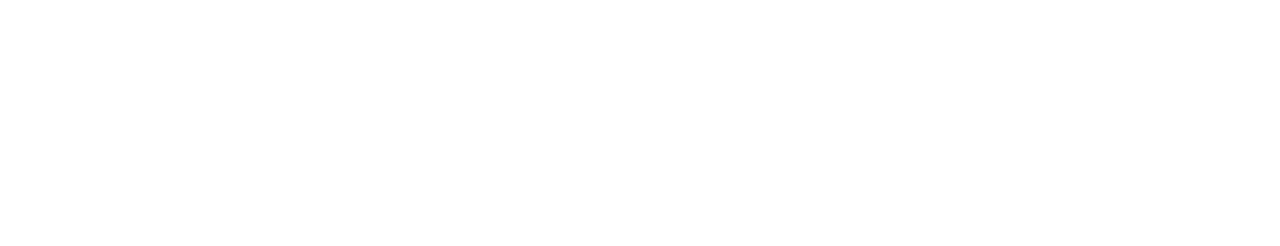
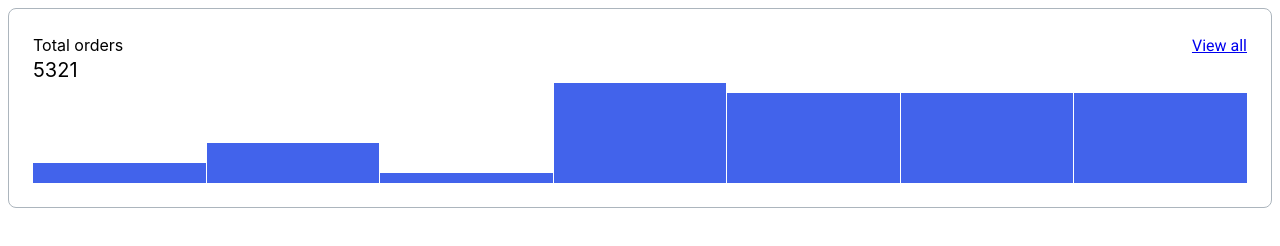
Before and after one commit to js-tasks-ru/htmlcss-20210114_hajoff, a website: page 04-lection2/01-histogram/index.html in a window 1280 px wide. Drawn offline with Linux system fonts and the light colour scheme.

Commit message:
add solution to lection2 - histogram

```diff
--- a/04-lection2/01-histogram/histogram.css
+++ b/04-lection2/01-histogram/histogram.css
@@ -0,0 +1,49 @@
+.histogram p {
+  margin: 0;
+  font-family: Inter;
+  font-style: normal;
+  font-weight: normal;
+  font-size: 16px;
+  line-height: 24px;
+}
+
+.histogram h4 {
+  margin: 0;
+  font-family: Inter;
+  font-style: normal;
+  font-weight: normal;
+  font-size: 20px;
+  line-height: 26px;
+}
+
+
+.histogram {
+  padding: 24px;
+  border: 1px solid #ACB5BD;
+  box-sizing: border-box;
+  border-radius: 8px;
+}
+
+.raw {
+  display: flex;
+  justify-content: space-between;
+}
+
+/* .histagra, .cal {
+  display: flex;
+
+} */
+.container {
+  display: flex;
+  align-items: flex-end;
+}
+
+.histagram__rectangle {
+  width: 100%;
+  margin-right: 1px;
+  background: #4263EB;
+}
+
+.histagram__rectangle:last-child {
+  margin-right: 0;
+}
--- a/04-lection2/01-histogram/index.html
+++ b/04-lection2/01-histogram/index.html
@@ -1,11 +1,34 @@
 <!DOCTYPE html>
 <!-- Страница с гистограммой -->
 <html lang="ru">
+
 <head>
     <link rel="stylesheet" href="../../assets/css/main.css">
     <link rel="stylesheet" href="./histogram.css">
 </head>
+
 <body>
+    <div class="histogram">
+        <div class="raw">
+            <div class="col">
+                <p>Total orders</p>
+                <h4>5321</h4>
+            </div>
+            <div class="col">
+                <p><a href="#">View all</a></p>
+            </div>
+        </div>
 
+        <div class="container">
+            <div class="histagram__rectangle" style="height: 20px;"></div>
+            <div class="histagram__rectangle" style="height: 40px;"></div>
+            <div class="histagram__rectangle" style="height: 10px;"></div>
+            <div class="histagram__rectangle" style="height: 100px;"></div>
+            <div class="histagram__rectangle" style="height: 90px;"></div>
+            <div class="histagram__rectangle" style="height: 90px;"></div>
+            <div class="histagram__rectangle" style="height: 90px;"></div>
+        </div>
+    </div>
 </body>
+
 </html>
```
Lines whose indentation alone changed are shown as unchanged.
